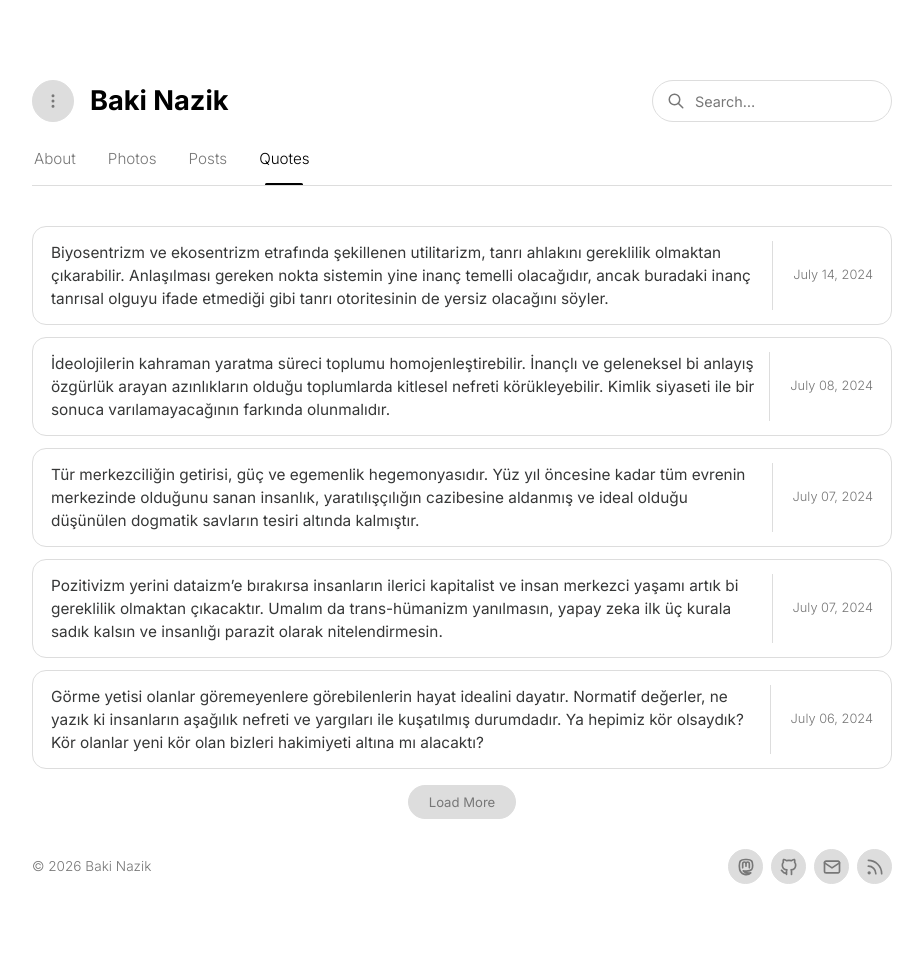
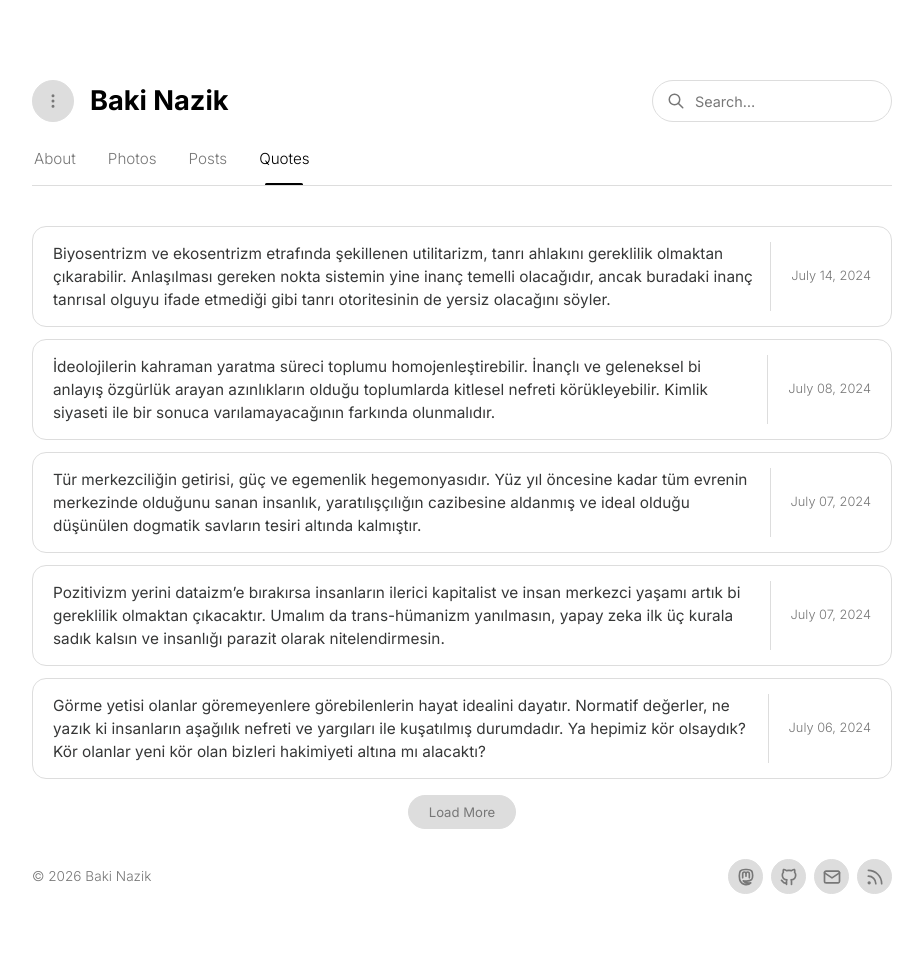
Before and after one commit to bakinazik/bakinazik.github.io, a Jekyll site: the page built from quotes.html, in a window 1280 px wide. Shown: the whole page, without its empty margins (178-1101 px from the left). Built offline with Jekyll 4.4.1, drawn with Linux system fonts in a browser that asks for light colours; a style sheet for code colours, icons or effects is not loaded.

Commit message:
Update repository

```diff
--- a/_includes/style.css
+++ b/_includes/style.css
@@ -594,7 +594,7 @@ body.search-overlay-locked {
 }
 
 .post-card-body {
-  padding: 16px 20px;
+  padding: 15px 20px;
   display: flex;
   flex-direction: column;
   gap: 8px;
@@ -950,7 +950,7 @@ a.post-nav-item:hover {
 
 .quote-item {
   margin: 0;
-  padding: 14px 18px;
+  padding: 15px 20px;
   color: var(--muted2);
   line-height: 1.6;
   user-select: auto;
@@ -985,7 +985,6 @@ a.post-nav-item:hover {
 
 @media (max-width: 480px) {
   .quote-item {
-    padding: 12px 14px;
     font-size: calc(0.95rem * var(--font-scale));
     flex-direction: column;
     align-items: flex-start;
```
